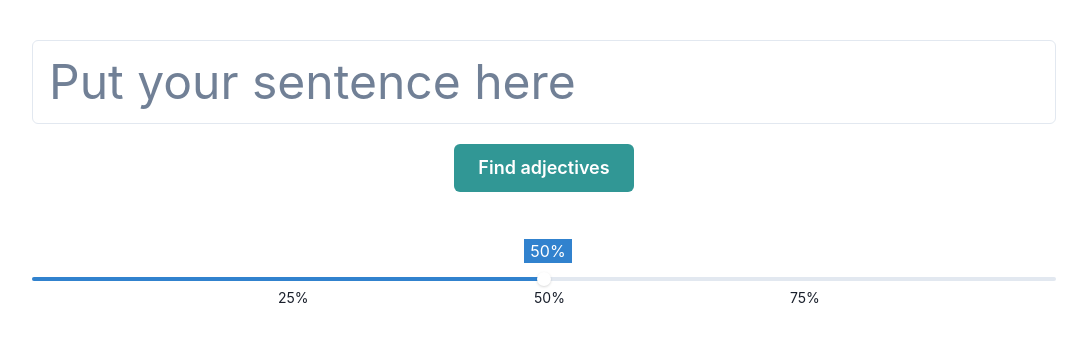
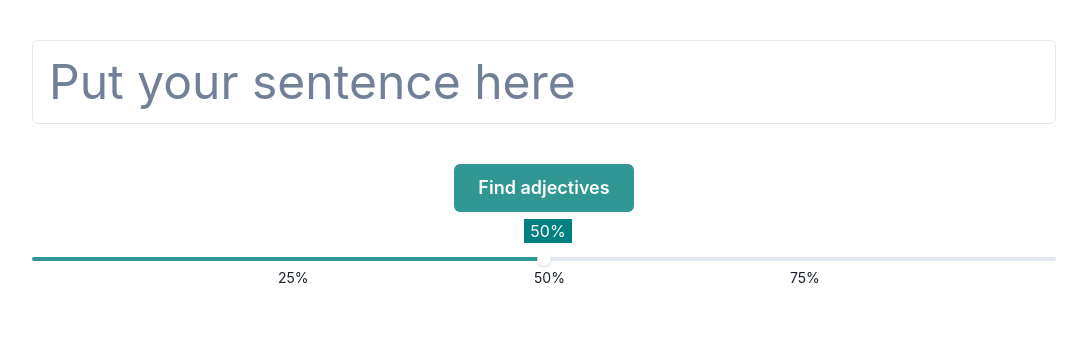
Before and after one commit to JP-Homer/Emotion.ly, a React (Create React App) app in the folder front-end/: page / in a window 1280 px wide. Shown: the top 342 px of the page, without its empty margins (96-1183 px from the left). Built offline with nearby package versions, Linux system fonts and the light colour scheme.

Commit message:
Basic slider styling

```diff
--- a/front-end/src/App.js
+++ b/front-end/src/App.js
@@ -45,12 +45,18 @@ function App() {
         size="lg"
         fontSize="5xl"
       />
-      <Button colorScheme="teal" size="lg" mt="5" onClick={request}>
+
+      <Button colorScheme="teal" size="lg" mt="10" onClick={request}>
         Find adjectives
       </Button>
 
-      <Flex w="100%" mt="20">
-        <Slider aria-label="slider-ex-6" onChange={val => setSliderValue(val)}>
+      <Flex w="100%" mt="10">
+        <Slider
+          aria-label="slider-ex-6"
+          onChange={val => setSliderValue(val)}
+          colorScheme="teal"
+          step="5"
+        >
           <SliderMark value={25} {...labelStyles}>
             25%
           </SliderMark>
@@ -63,7 +69,7 @@ function App() {
           <SliderMark
             value={sliderValue}
             textAlign="center"
-            bg="blue.500"
+            bg="teal"
             color="white"
             mt="-10"
             ml="-5"
```
